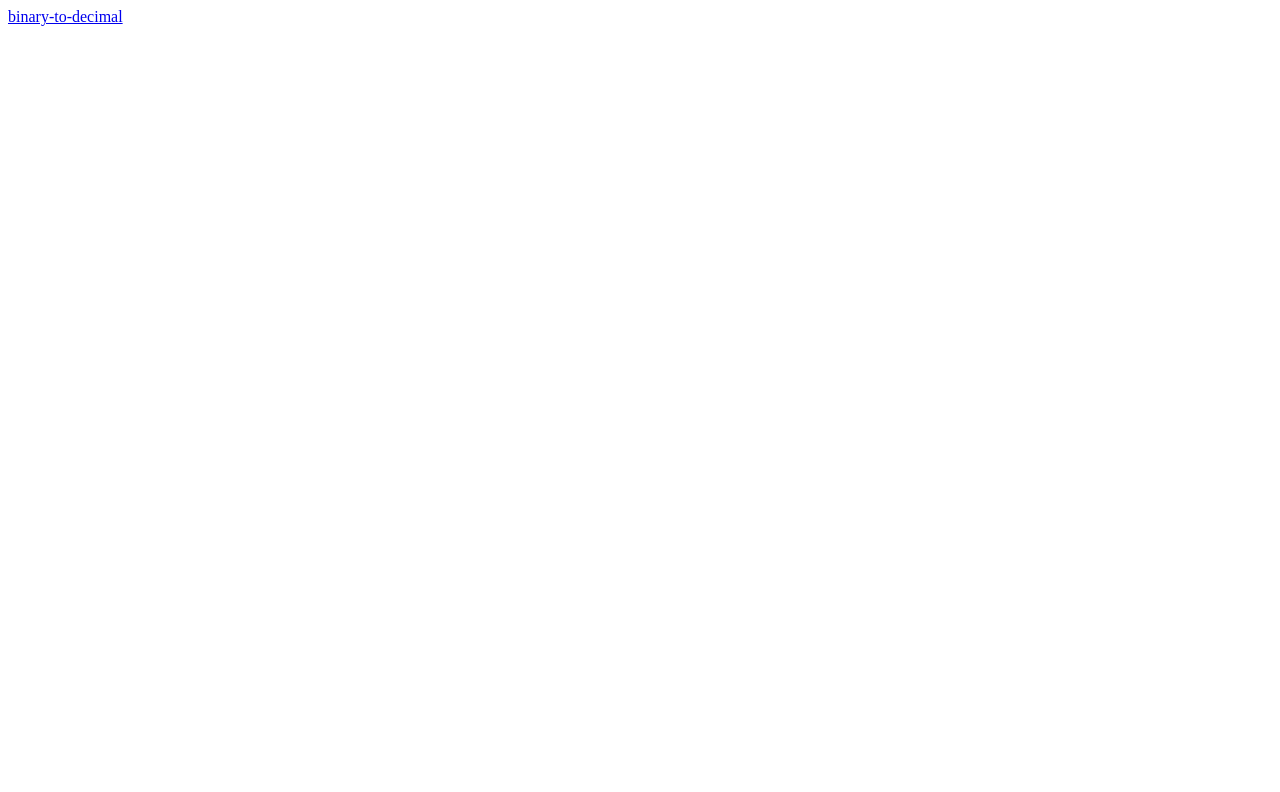
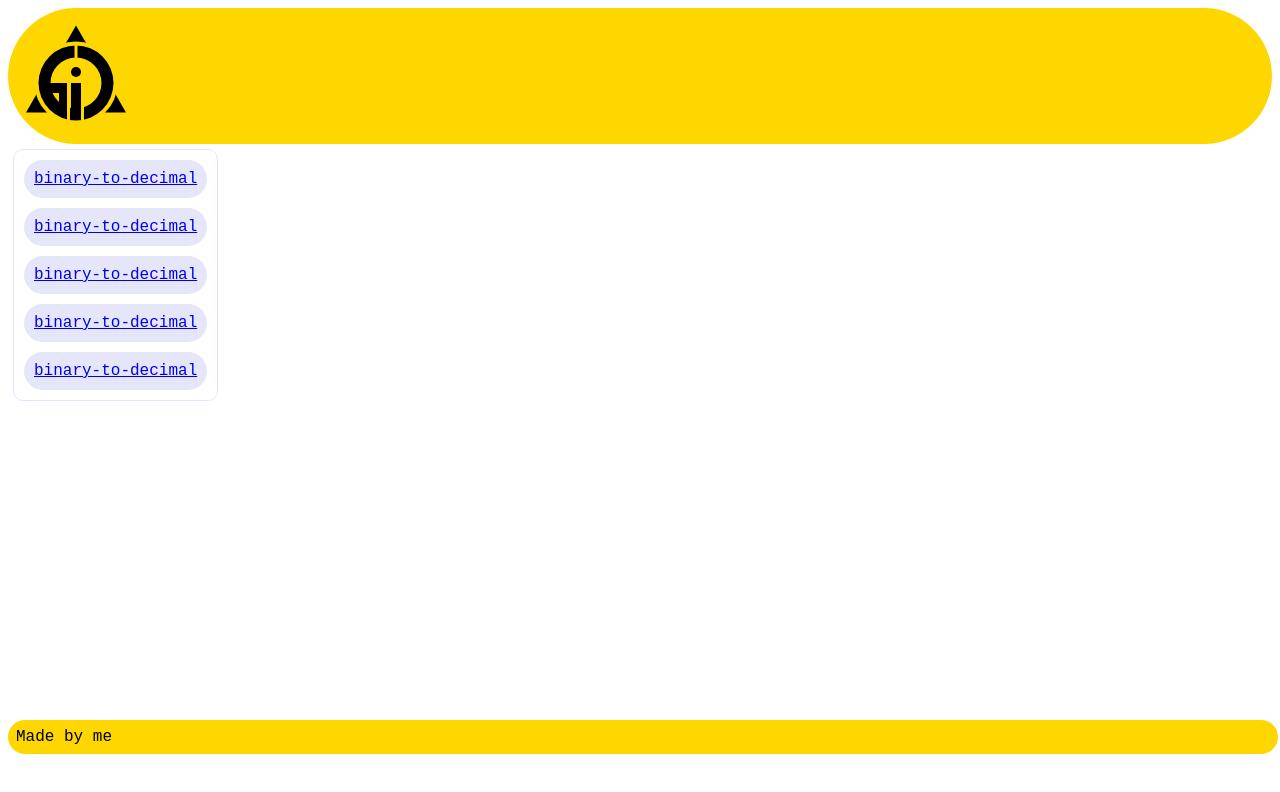
Before and after one commit to sagon23/sagon23.github.io, a plain HTML site: page index.html in a window 1280 px wide. Drawn offline with Linux system fonts and the light colour scheme.

Commit message:
tuff Please enter the commit message for your changes. Lines starting

```diff
--- a/bil-logo.css
+++ b/bil-logo.css
@@ -1,17 +1,18 @@
 #logo {
-position: relative;
-width: 300px;
-height: 300px;
+position:relative;
+width: 100px;
+height: 100px;
 margin: 0 auto;
-top:100px;
-transform:scale(0.3,0.3)
+top:7px;
+left:0px;
+margin:10px;
 }
 #logo .triangle1 {
 width: 0px;
 height: 0px;
-border-left: 150px solid transparent;
-border-right: 150px solid transparent;
-border-bottom: calc(2 * 150px * 0.866) solid black;
+border-left: 50px solid transparent;
+border-right: 50px solid transparent;
+border-bottom: 87px solid black;
 position: absolute;
 top: 50%;
 left: 50%;
@@ -19,9 +20,9 @@ transform: translate(-50%, -66%);
 z-index:1;
 }
 #logo .circle1 {
-width:250px;
-height:250px;
-background-color:white;
+width:83px;
+height:83px;
+background-color:gold;
 border-radius:100%;
 position: absolute;
 top: 50%;
@@ -30,8 +31,8 @@ transform: translate(-50%, -50%);
 z-index:2;
 }
 #logo .circle2 {
-width:225px;
-height:225px;
+width:75px;
+height:75px;
 background-color:black;
 border-radius:100%;
 position: absolute;
@@ -41,9 +42,9 @@ transform: translate(-50%, -50%);
 z-index:3;
 }
 #logo .circle3 {
-width:155px;
-height:155px;
-background-color:white;
+width:51px;
+height:51px;
+background-color:gold;
 border-radius:100%;
 position: absolute;
 top: 50%;
@@ -52,8 +53,8 @@ transform: translate(-50%, -50%);
 z-index:4;
 }
 #logo .eye-dot {
-width:30px;
-height:30px;
+width:10px;
+height:10px;
 background-color:black;
 border-radius:100%;
 position: absolute;
@@ -63,8 +64,8 @@ transform: translate(-50%, -160%);
 z-index:5;
 }
 #logo .eye-stem {
-width:30px;
-height:87px;
+width:10px;
+height:30px;
 background-color:black;
 position: absolute;
 top: 50%;
@@ -73,47 +74,47 @@ transform: translateX(-50%);
 z-index:5;
 }
 #logo .b-line1 {
-width:60px;
-height:30px;
+width:20px;
+height:10px;
 background-color:black;
 position: absolute;
-top: 150px;
-left: 70px;
+top: 50px;
+left: 23px;
 z-index:6;
 }
 #logo .b-line2 {
-width:30px;
-height:60px;
+width:10px;
+height:20px;
 background-color:black;
 position: absolute;
-top: 180px;
-left: 100px;
+top: 60px;
+left: 33px;
 z-index:7;
 }
 #logo .line1 {
-width:10px;
-height:150px;
-background-color:white;
+width:3px;
+height:50px;
+background-color:gold;
 position: absolute;
-top: 130px;
-left: 125px;
+top: 43px;
+left: 41px;
 z-index:8;
 }
 #logo .line2 {
-width:10px;
-height:150px;
-background-color:white;
+width:3px;
+height:50px;
+background-color:gold;
 position: absolute;
-top: 130px;
-left: 165px;
+top: 43px;
+left: 55px;
 z-index:9;
 }
 #logo .mid-line {
-width:10px;
-height:50px;
-background-color:white;
+width:3px;
+height:17px;
+background-color:gold;
 position: absolute;
-top: 30px;
+top: 10px;
 left: 50%;
 transform: translateX(-50%);
 z-index:5;
--- a/index.html
+++ b/index.html
@@ -3,8 +3,33 @@
 <head>
 	<meta charset="utf-8">
 	<title>sagon23.github.io</title>
+	<link rel="stylesheet" href="bil-logo.css">
+	<link rel="stylesheet" href="site.css">
 </head>
 <body>
-	<a href="binary-to-decimal.html">binary-to-decimal</a>
+	<header>
+		<div id="logo">
+			<div class="triangle1"></div>
+			<div class="circle1"></div>
+			<div class="circle2"></div>
+			<div class="circle3"></div>
+			<div class="eye-dot"></div>
+			<div class="eye-stem"></div>
+			<div class="b-line1"></div>
+			<div class="b-line2"></div>
+			<div class="line1"></div>
+			<div class="line2"></div>
+			<div class="mid-line"></div>
+		</div>
+	</header>
+	<nav>
+		<a href="binary-to-decimal.html">binary-to-decimal</a>
+		<a href="binary-to-decimal.html">binary-to-decimal</a>
+		<a href="binary-to-decimal.html">binary-to-decimal</a>
+		<a href="binary-to-decimal.html">binary-to-decimal</a>
+		<a href="binary-to-decimal.html">binary-to-decimal</a>
+	</nav>
+	<div id="main"></div>
+	<footer>Made by me</footer>
 </body>
 </html>
--- /dev/null
+++ b/site.css
@@ -0,0 +1,33 @@
+body{
+font-family:ui-monospace,monospace;
+}
+#main{
+min-height:80%;
+}
+header{
+background-color:Gold;
+border-radius:1000px;
+padding:0.5em;
+}
+footer{
+position:absolute;
+top:90vh;
+width:98%;
+padding:0.5em;
+background-color:Gold;
+border-radius:1000px;
+}
+nav{
+position:absolute;
+display:inline-block;
+margin:5px;
+border:solid Lavender 1px;
+border-radius:10px;
+}
+a{
+background-color:Lavender;
+padding:10px;
+margin:10px;
+display:block;
+border-radius:1000px;
+}
```
